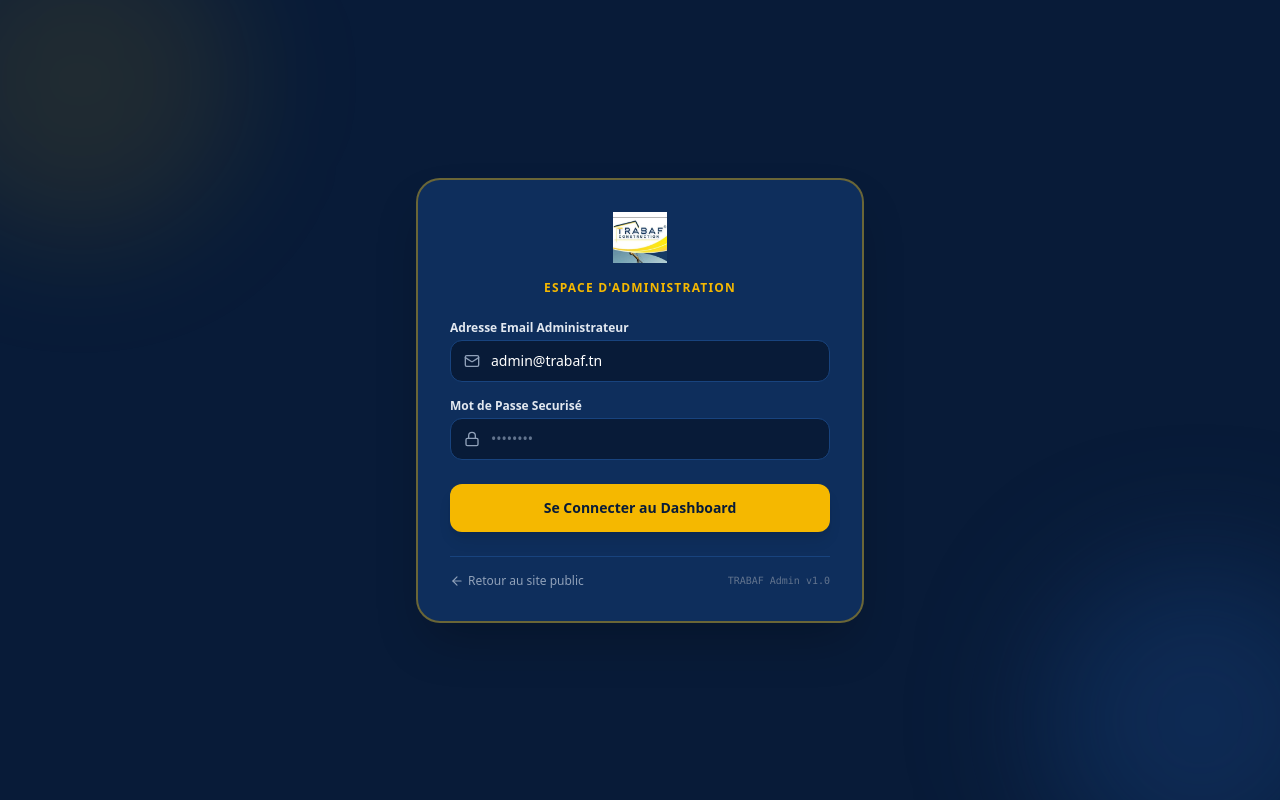
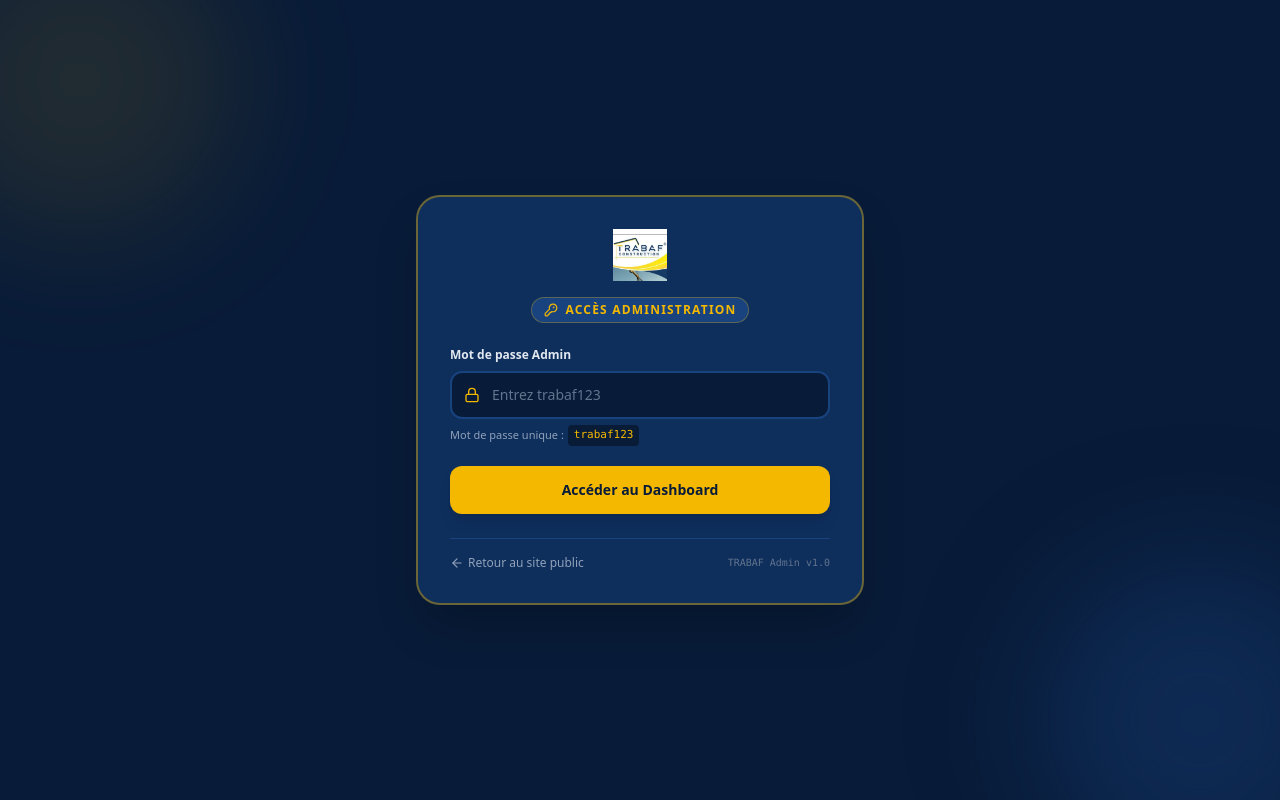
Before and after one commit to amineboukraim/trabaf-construction-tunisie, a Next.js app: page /trabaf-construction-tunisie/admin/login in a window 1280 px wide. Built offline with nearby package versions, Linux system fonts and the light colour scheme.

Commit message:
single_password_trabaf123_for_admin

```diff
--- a/app/admin/login/page.tsx
+++ b/app/admin/login/page.tsx
@@ -2,44 +2,32 @@
 
 import React, { useState } from 'react';
 import { useRouter } from 'next/navigation';
-import { useForm } from 'react-hook-form';
-import { zodResolver } from '@hookform/resolvers/zod';
-import { loginSchema, LoginFormData } from '@/lib/validations';
 import { TrabafLogo } from '@/components/ui/TrabafLogo';
 import { DataService } from '@/lib/data-service';
-import { Lock, Mail, AlertCircle, Loader2, ArrowLeft } from 'lucide-react';
+import { Lock, AlertCircle, Loader2, ArrowLeft, KeyRound } from 'lucide-react';
 import Link from 'next/link';
 
 export default function AdminLoginPage() {
   const router = useRouter();
+  const [password, setPassword] = useState('');
   const [errorMsg, setErrorMsg] = useState<string | null>(null);
   const [isSubmitting, setIsSubmitting] = useState(false);
 
-  const {
-    register,
-    handleSubmit,
-    formState: { errors }
-  } = useForm<LoginFormData>({
-    resolver: zodResolver(loginSchema),
-    defaultValues: {
-      email: 'admin@trabaf.tn',
-      password: ''
-    }
-  });
-
-  const onSubmit = async (data: LoginFormData) => {
+  const handleSubmit = (e: React.FormEvent) => {
+    e.preventDefault();
     setIsSubmitting(true);
     setErrorMsg(null);
 
-    try {
-      // Authenticate via Supabase or Local Master Key for administration
-      DataService.setAdminLoggedIn(true);
-      router.push('/admin/dashboard');
-    } catch {
-      setErrorMsg('Email ou mot de passe incorrect.');
-    } finally {
-      setIsSubmitting(false);
-    }
+    setTimeout(() => {
+      // Check password (trabaf123)
+      if (password.trim() === 'trabaf123') {
+        DataService.setAdminLoggedIn(true);
+        router.push('/admin/dashboard');
+      } else {
+        setErrorMsg('Mot de passe incorrect. Le mot de passe requis est : trabaf123');
+        setIsSubmitting(false);
+      }
+    }, 400);
   };
 
   return (
@@ -52,72 +40,61 @@
         {/* Logo */}
         <div className="text-center flex flex-col items-center space-y-2">
           <TrabafLogo height={52} width={200} />
-          <span className="text-xs font-bold uppercase tracking-widest text-[#F5B800] pt-2">
-            Espace d&apos;Administration
-          </span>
+          <div className="inline-flex items-center gap-2 px-3 py-1 rounded-full bg-[#18437E] text-[#F5B800] text-xs font-extrabold uppercase tracking-widest mt-2 border border-[#F5B800]/30">
+            <KeyRound className="w-3.5 h-3.5" />
+            <span>Accès Administration</span>
+          </div>
         </div>
 
         {errorMsg && (
-          <div className="bg-rose-950/80 border border-rose-500/50 p-3 rounded-xl text-rose-200 text-xs flex items-center gap-2">
+          <div className="bg-rose-950/80 border border-rose-500/50 p-3.5 rounded-xl text-rose-200 text-xs flex items-center gap-2">
             <AlertCircle className="w-4 h-4 text-rose-400 shrink-0" />
             <span>{errorMsg}</span>
           </div>
         )}
 
-        <form onSubmit={handleSubmit(onSubmit)} className="space-y-4">
-          {/* Email */}
+        <form onSubmit={handleSubmit} className="space-y-5">
+          {/* Single Password Field */}
           <div>
-            <label className="block text-xs font-bold text-slate-200 mb-1">
-              Adresse Email Administrateur
+            <label className="block text-xs font-bold text-slate-200 mb-2">
+              Mot de passe Admin
             </label>
             <div className="relative">
-              <Mail className="w-4 h-4 text-slate-400 absolute left-3.5 top-1/2 -translate-y-1/2" />
+              <Lock className="w-4 h-4 text-[#F5B800] absolute left-3.5 top-1/2 -translate-y-1/2" />
               <input
-                type="email"
-                placeholder="admin@trabaf.tn"
-                {...register('email')}
-                className="w-full bg-[#081B38] border border-[#18437E] focus:border-[#F5B800] rounded-xl pl-10 pr-4 py-2.5 text-sm text-white placeholder-slate-500 focus:outline-none"
+                type="password"
+                placeholder="Entrez trabaf123"
+                value={password}
+                onChange={(e) => setPassword(e.target.value)}
+                required
+                className="w-full bg-[#081B38] border-2 border-[#18437E] focus:border-[#F5B800] rounded-xl pl-10 pr-4 py-3 text-sm text-white placeholder-slate-500 focus:outline-none transition-colors"
               />
             </div>
-            {errors.email && <p className="text-xs text-rose-400 mt-1">{errors.email.message}</p>}
-          </div>
-
-          {/* Password */}
-          <div>
-            <label className="block text-xs font-bold text-slate-200 mb-1">
-              Mot de Passe Securisé
-            </label>
-            <div className="relative">
-              <Lock className="w-4 h-4 text-slate-400 absolute left-3.5 top-1/2 -translate-y-1/2" />
-              <input
-                type="password"
-                placeholder="••••••••"
-                {...register('password')}
-                className="w-full bg-[#081B38] border border-[#18437E] focus:border-[#F5B800] rounded-xl pl-10 pr-4 py-2.5 text-sm text-white placeholder-slate-500 focus:outline-none"
-              />
-            </div>
-            {errors.password && <p className="text-xs text-rose-400 mt-1">{errors.password.message}</p>}
+            <p className="text-[11px] text-slate-400 mt-1.5 flex items-center gap-1">
+              <span>Mot de passe unique :</span>
+              <code className="text-[#F5B800] font-mono bg-black/40 px-1.5 py-0.5 rounded">trabaf123</code>
+            </p>
           </div>
 
           {/* Submit */}
           <button
             type="submit"
             disabled={isSubmitting}
-            className="inline-flex items-center justify-center gap-2 w-full bg-[#F5B800] hover:bg-[#D9A300] text-[#081B38] font-black py-3.5 px-6 rounded-xl shadow-lg transition-all text-sm disabled:opacity-50 mt-2"
+            className="inline-flex items-center justify-center gap-2 w-full bg-[#F5B800] hover:bg-[#D9A300] text-[#081B38] font-black py-3.5 px-6 rounded-xl shadow-lg transition-all text-sm disabled:opacity-50"
           >
             {isSubmitting ? (
               <>
                 <Loader2 className="w-4 h-4 animate-spin" />
-                <span>Connexion en cours...</span>
+                <span>Vérification...</span>
               </>
             ) : (
-              <span>Se Connecter au Dashboard</span>
+              <span>Accéder au Dashboard</span>
             )}
           </button>
         </form>
 
         <div className="pt-4 border-t border-[#18437E] flex justify-between items-center text-xs">
-          <Link href="/" className="text-slate-400 hover:text-[#F5B800] flex items-center gap-1">
+          <Link href="/" className="text-slate-400 hover:text-[#F5B800] flex items-center gap-1 transition-colors">
             <ArrowLeft className="w-3.5 h-3.5" />
             <span>Retour au site public</span>
           </Link>
```
